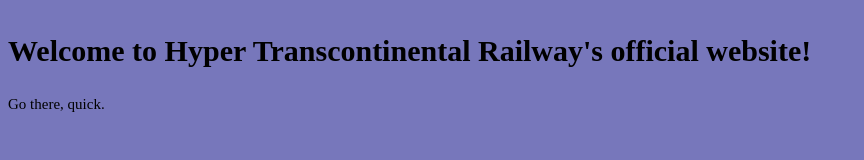
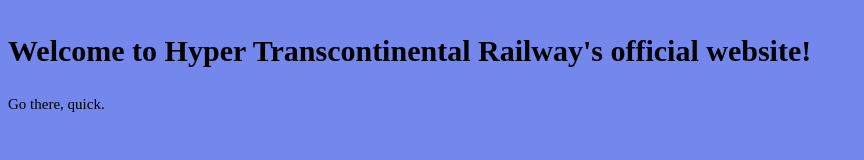
Before and after one commit to tfltkpc/hypertranscontinentalrailway.github.io, a plain HTML site: page index.html in a window 1280 px wide. Shown: the whole page, without its empty margins (0-864 px from the left). Drawn offline with Linux system fonts and the light colour scheme.

Commit message:
change colour

```diff
--- a/home.css
+++ b/home.css
@@ -10,5 +10,5 @@ body {
     font-weight: 400;
     overflow-x: hidden;
     color: #000000;
-    background-color: #00008088;
+    background-color: #7487ED;
 }
```
